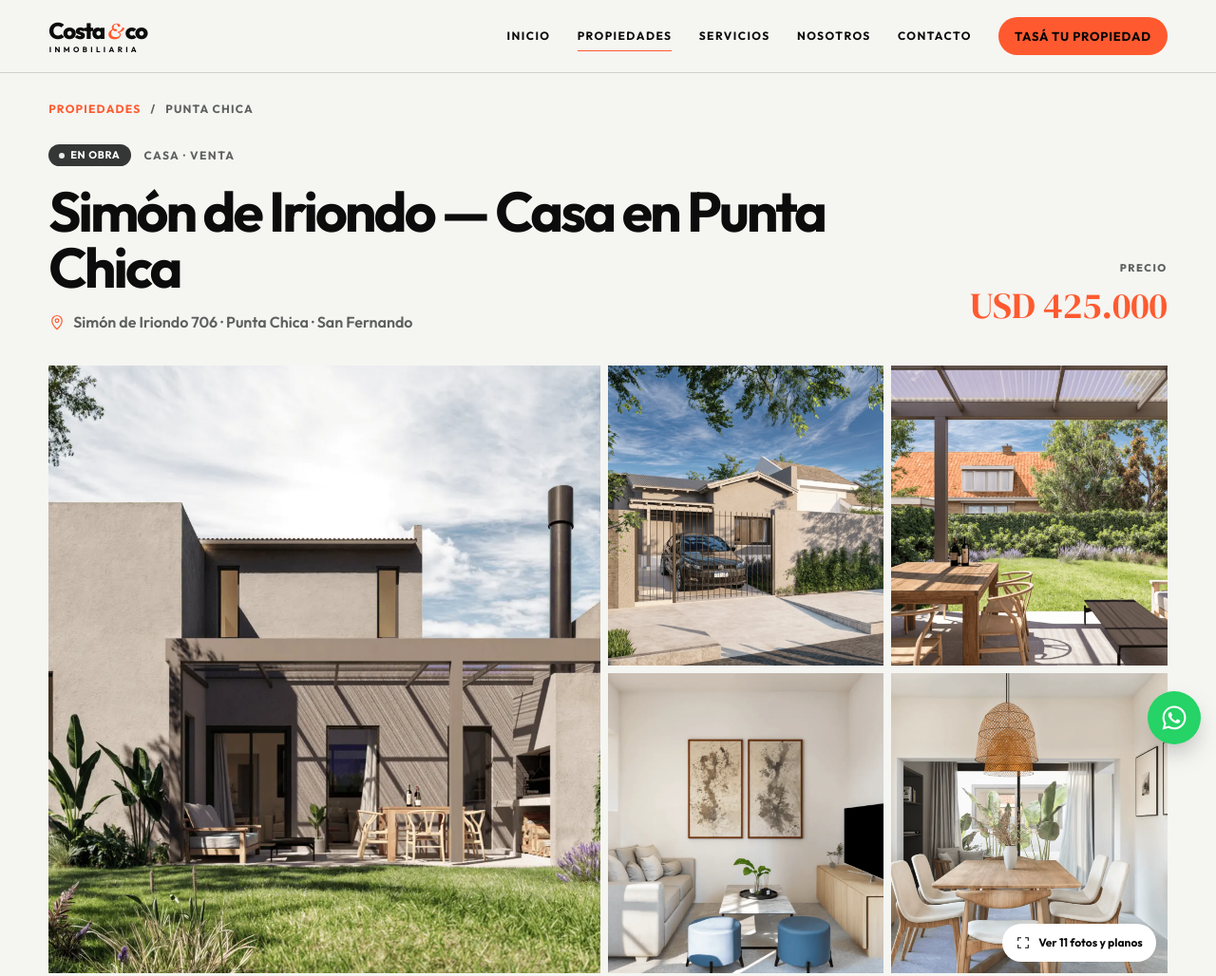
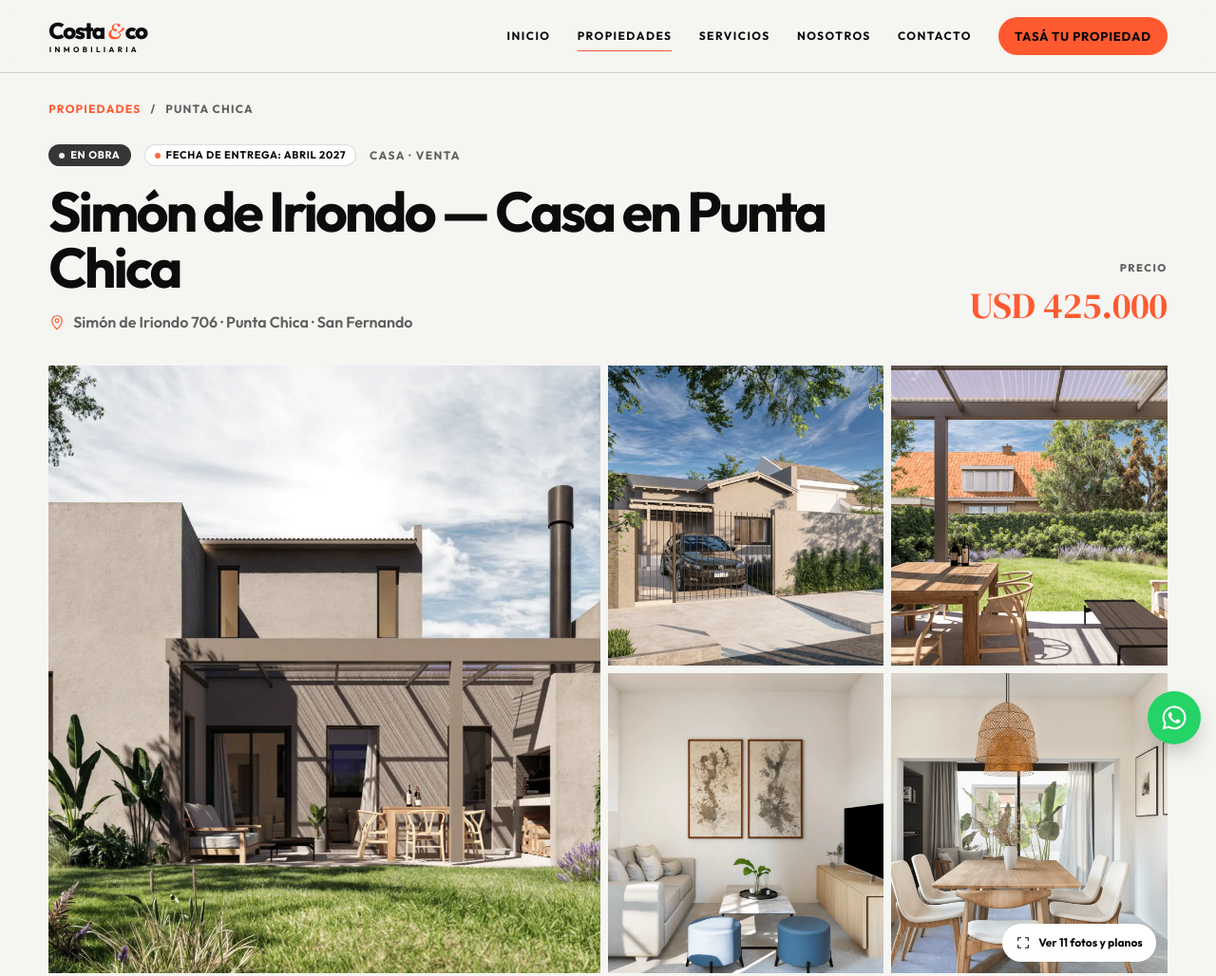
Before and after one commit to andrescostac-dotcom/costaco, an Astro site: page /propiedades/simon-de-iriondo-punta-chica in a window 1280 px wide. Shown: the top 1028 px of the page at 95% size. Built offline with nearby package versions, Linux system fonts and the light colour scheme; Astro itself is replaced by a stand-in of ours.

Commit message:
Etiqueta de fecha de entrega en casas en obra y pre-venta; fechas actualizadas
Co-Authored-By: Claude Opus 5.5 <noreply@anthropic.com>
Claude-Session: https://claude.ai/code/session_01NStdXb1qaQCnwJzzpZu9JQ

```diff
--- a/src/components/PropertyCard.astro
+++ b/src/components/PropertyCard.astro
@@ -1,5 +1,5 @@
 ---
-import { estadoClase, precioTexto, img, type Propiedad } from '../lib';
+import { estadoClase, precioTexto, img, entregaTexto, type Propiedad } from '../lib';
 interface Props { p: Propiedad; eager?: boolean }
 const { p, eager = false } = Astro.props;
 const d = p.data;
@@ -29,7 +29,10 @@ const meta = [
 >
   <div class="card__media">
     <img src={img(d.portada, 900)} alt={d.titulo} loading={eager ? 'eager' : 'lazy'} width="800" height="600" />
-    <span class={`pill ${estadoClase(d.estado)}`}>{d.estado}</span>
+    <span class="card__tags">
+      <span class={`pill ${estadoClase(d.estado)}`}>{d.estado}</span>
+      {entregaTexto(d) && <span class="pill pill--entrega">Entrega: {entregaTexto(d)}</span>}
+    </span>
   </div>
   <div class="card__body">
     <span class="card__place">{d.barrio}{d.localidad && d.localidad !== d.barrio ? ` · ${d.localidad}` : ''}</span>
--- a/src/content/propiedades/3-de-febrero-lomas-de-san-isidro.md
+++ b/src/content/propiedades/3-de-febrero-lomas-de-san-isidro.md
@@ -18,7 +18,7 @@ sup_total: 230
 sup_cubierta: 210
 lote: 310
 jardin: 126
-entrega: Enero 2027
+entrega: Diciembre 2026
 publicada: true
 destacada: true
 orden: 4
--- a/src/content/propiedades/simon-de-iriondo-punta-chica.md
+++ b/src/content/propiedades/simon-de-iriondo-punta-chica.md
@@ -20,7 +20,7 @@ cocheras: 1
 sup_cubierta: 173
 lote: 282
 jardin: 112
-entrega: Marzo 2027
+entrega: Abril 2027
 caracteristicas:
   - A estrenar
   - Jardín
--- a/src/lib.ts
+++ b/src/lib.ts
@@ -75,3 +75,8 @@ export function googleMaps(p: Propiedad['data']) {
     llegar: `https://www.google.com/maps/dir/?api=1&destination=${encodeURIComponent(q)}`,
   };
 }
+
+/** Fecha de entrega a mostrar como etiqueta (solo casas en obra o en pre-venta). */
+export function entregaTexto(p: Propiedad['data']) {
+  return (p.estado === 'En Obra' || p.estado === 'Pre-Venta') && p.entrega ? p.entrega : null;
+}
--- a/src/pages/propiedades/[id].astro
+++ b/src/pages/propiedades/[id].astro
@@ -9,7 +9,7 @@ import sitio from '../../data/sitio.json';
 import ShareBox from '../../components/ShareBox.astro';
 import MapaPropiedades from '../../components/MapaPropiedades.astro';
 import { inmueble, breadcrumbs } from '../../seo';
-import { getPropiedades, fotos, precioTexto, estadoClase, waLink, img, parseVideo, googleMaps, type Propiedad } from '../../lib';
+import { getPropiedades, fotos, precioTexto, estadoClase, waLink, img, parseVideo, googleMaps, entregaTexto, type Propiedad } from '../../lib';
 
 export async function getStaticPaths() {
   const todas = await getPropiedades();
@@ -47,6 +47,7 @@ const videos = [...d.videos, ...(d.video ? [d.video] : [])].map(parseVideo).filt
         <div>
           <div class="prop__tags">
             <span class={`pill ${estadoClase(d.estado)}`}>{d.estado}</span>
+            {entregaTexto(d) && <span class="pill pill--entrega">Fecha de entrega: {entregaTexto(d)}</span>}
             <span class="prop__type">{d.tipo} · {d.operacion}</span>
           </div>
           <h1 class="prop__title">{d.titulo}</h1>
@@ -198,7 +199,7 @@ const videos = [...d.videos, ...(d.video ? [d.video] : [])].map(parseVideo).filt
   .crumbs { display: flex; gap: 10px; font-size: 12px; font-weight: 700; letter-spacing: .1em; text-transform: uppercase; color: var(--muted); }
   .crumbs a { color: var(--coral); }
   .prop__head { display: flex; flex-wrap: wrap; justify-content: space-between; align-items: flex-end; gap: 24px; padding: 28px 0 32px; }
-  .prop__tags { display: flex; align-items: center; gap: 14px; margin-bottom: 18px; }
+  .prop__tags { display: flex; flex-wrap: wrap; align-items: center; gap: 10px 14px; margin-bottom: 18px; }
   .prop__type { font-size: 12px; font-weight: 700; letter-spacing: .12em; text-transform: uppercase; color: var(--muted); }
   .prop__title { max-width: 900px; font-size: clamp(34px, 4.6vw, 68px); font-weight: 700; line-height: 1; letter-spacing: -.05em; color: var(--tide); }
   .prop__place { display: flex; align-items: center; gap: 8px; margin-top: 16px; font-weight: 600; color: var(--muted); }
--- a/src/styles/global.css
+++ b/src/styles/global.css
@@ -100,6 +100,10 @@ h1, h2, h3, h4, p { margin: 0; }
 .estado-reservada { background: var(--sand); color: var(--tide); box-shadow: inset 0 0 0 1px var(--tide); }
 .estado-vendida { background: #fff; color: var(--ink); box-shadow: inset 0 0 0 1px rgba(11,12,11,.2); }
 
+/* Etiqueta de fecha de entrega */
+.pill--entrega { background: #fff; color: var(--ink); box-shadow: inset 0 0 0 1px rgba(11, 12, 11, .14); }
+.pill--entrega::before { background: var(--coral); }
+
 /* Property card */
 .cards { display: grid; grid-template-columns: repeat(auto-fill, minmax(min(100%, 340px), 1fr)); gap: clamp(20px, 2.4vw, 32px); }
 .card { display: flex; flex-direction: column; background: var(--paper); border: 1px solid var(--line); transition: transform .25s ease, box-shadow .25s ease; }
@@ -107,7 +111,7 @@ h1, h2, h3, h4, p { margin: 0; }
 .card__media { position: relative; aspect-ratio: 4 / 3; overflow: hidden; background: #e4e4e0; }
 .card__media img { width: 100%; height: 100%; object-fit: cover; transition: transform .6s ease; }
 .card:hover .card__media img { transform: scale(1.04); }
-.card__media .pill { position: absolute; top: 14px; left: 14px; }
+.card__tags { position: absolute; top: 14px; left: 14px; right: 14px; display: flex; flex-wrap: wrap; gap: 6px; }
 .card--vendida .card__media img { filter: saturate(.55); }
 .card__body { display: flex; flex-direction: column; gap: 10px; padding: 22px 22px 20px; flex: 1; }
 .card__place { font-size: 11px; font-weight: 800; letter-spacing: .14em; text-transform: uppercase; color: var(--coral); }
```
